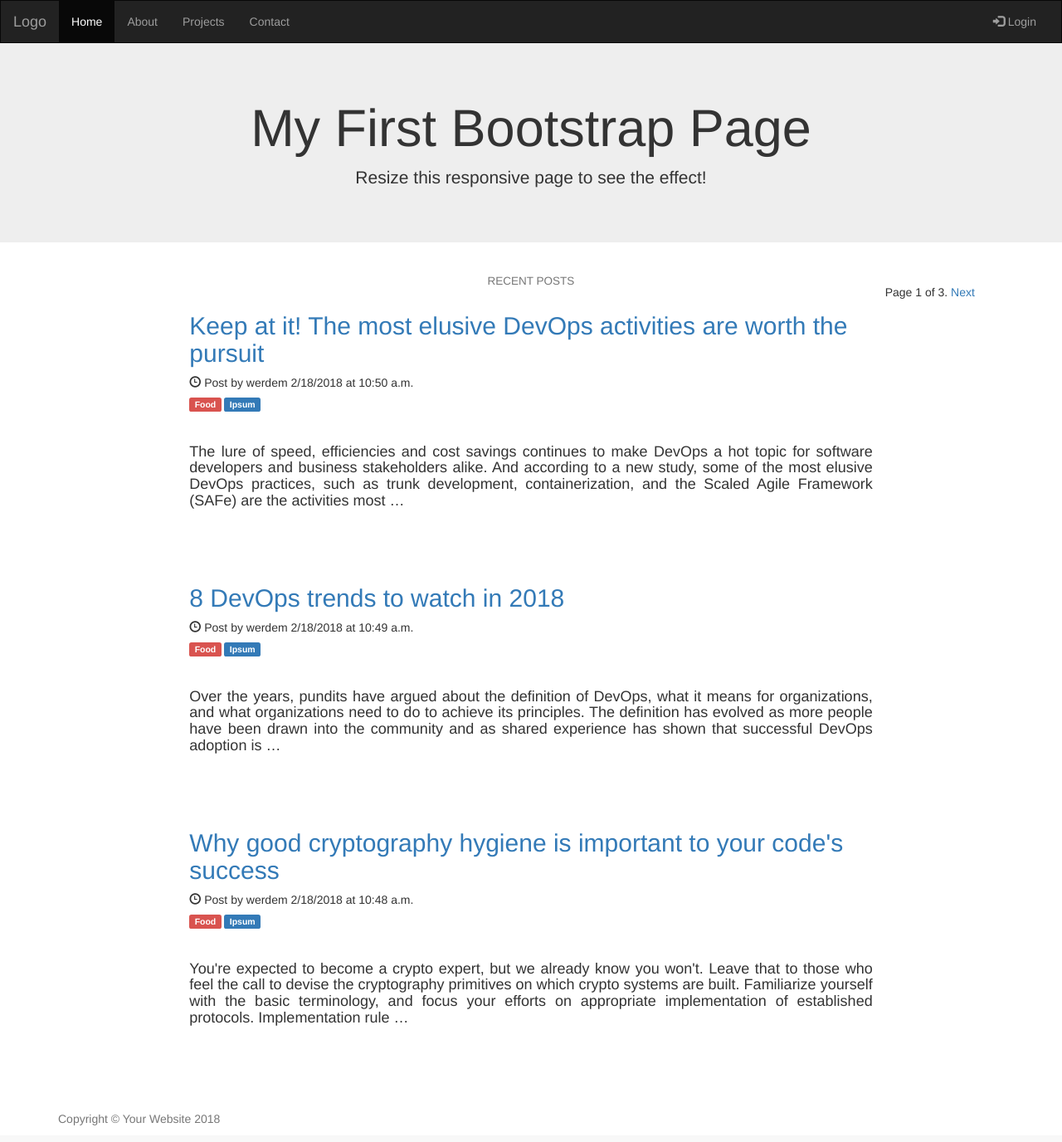
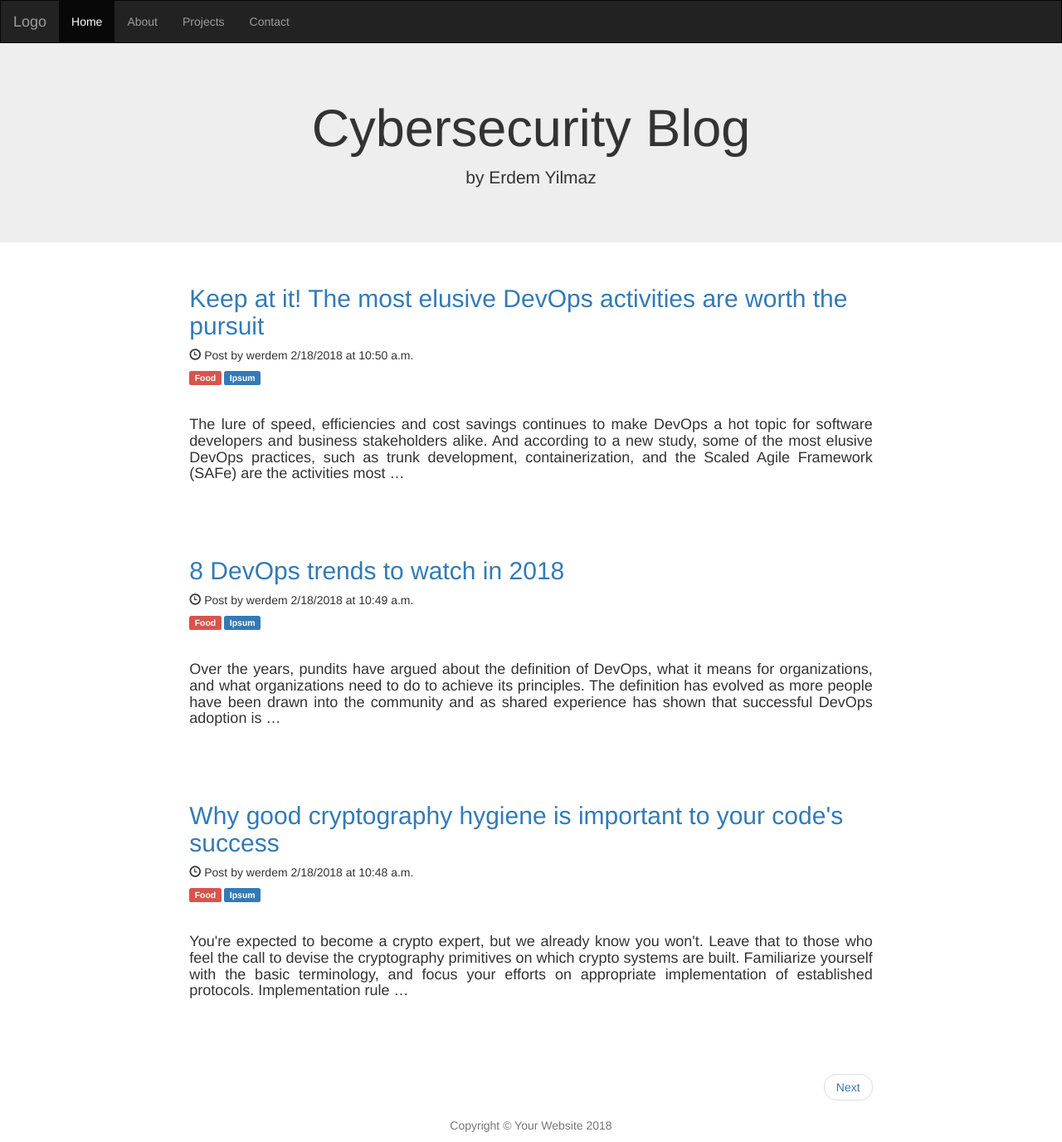
Before and after one commit to hackerdem/personalblog, a Django app: page /blogpost/ in a window 1280 px wide. Shown: the whole page at 83% size. Run offline with Django 3.2, Linux system fonts and the light colour scheme; data comes from the database, SQL or seed files in the repository; both versions use the stored data as it was after the commit; some libraries are stand-ins or nearby versions.

Commit message:
pagination and front end fixes

```diff
--- a/blogpost/template/base.html
+++ b/blogpost/template/base.html
@@ -30,17 +30,17 @@
                 <li><a href="contact">Contact</a></li>
               </ul>
               <ul class="nav navbar-nav navbar-right">
-                <li><a href="#"><span class="glyphicon glyphicon-log-in"></span> Login</a></li>
+                <!--<li><a href="#"><span class="glyphicon glyphicon-log-in"></span> Login</a></li>-->
               </ul>
             </div>
           </div>
         </nav>
       <div class="jumbotron text-center">
-          <h1>My First Bootstrap Page</h1>
-          <p>Resize this responsive page to see the effect!</p>
+          <h1>Cybersecurity Blog</h1>
+          <p>by Erdem Yilmaz</p>
         </div>
         <div class="col-sm-8 col-sm-offset-2 text-center">
-            <h4><small>RECENT POSTS</small></h4>
+
 
 
 
@@ -51,38 +51,8 @@
     {% endblock %}
 <!-- Footer -->
 <footer>
-    <div class="container">
-      <div class="row">
-        <div class="col-lg-8 col-md-10 mx-auto">
-          <ul class="list-inline text-center">
-            <li class="list-inline-item">
-              <a href="#">
-                <span class="fa-stack fa-lg">
-                  <i class="fa fa-circle fa-stack-2x"></i>
-                  <i class="fa fa-twitter fa-stack-1x fa-inverse"></i>
-                </span>
-              </a>
-            </li>
-            <li class="list-inline-item">
-              <a href="#">
-                <span class="fa-stack fa-lg">
-                  <i class="fa fa-circle fa-stack-2x"></i>
-                  <i class="fa fa-facebook fa-stack-1x fa-inverse"></i>
-                </span>
-              </a>
-            </li>
-            <li class="list-inline-item">
-              <a href="#">
-                <span class="fa-stack fa-lg">
-                  <i class="fa fa-circle fa-stack-2x"></i>
-                  <i class="fa fa-github fa-stack-1x fa-inverse"></i>
-                </span>
-              </a>
-            </li>
-          </ul>
-          <p class="copyright text-muted">Copyright &copy; Your Website 2018</p>
-        </div>
-      </div>
+    <div class="col-sm-8 col-sm-offset-2 text-center">
+        <p class="copyright text-muted">Copyright &copy; Your Website 2018</p>
     </div>
   </footer>
    <!-- JavaScripts -->
--- a/blogpost/template/index.html
+++ b/blogpost/template/index.html
@@ -15,7 +15,7 @@
 <h2>
 </div>
 {% endfor %}
-<div class="col-sm-8 col-sm-offset-2"></div>
+
 {% include "pagination.html" with page=posts %}
-</div>
+
 {% endblock %}
--- a/blogpost/template/pagination.html
+++ b/blogpost/template/pagination.html
@@ -1,13 +1,10 @@
-<div class="pagination">
-    <span class="step-links">
+<div class="col-sm-8 col-sm-offset-2">
+    <ul class="pager">
     {% if page.has_previous %}
-    <a href="?page={{ page.previous_page_number }}">Previous</a>
+    <li class="previous"><a href="?page={{ page.previous_page_number }}">Previous</a></li>
     {% endif %}
-    <span class="current">
-    Page {{ page.number }} of {{ page.paginator.num_pages }}.
-    </span>
     {% if page.has_next %}
-    <a href="?page={{ page.next_page_number }}">Next</a>
+    <li class="next"><a href="?page={{ page.next_page_number }}">Next</a></li>
     {% endif %}
-    </span>
-    </div>
+    </ul>
+</div>
```
Also changed, not shown: db.sqlite3.
